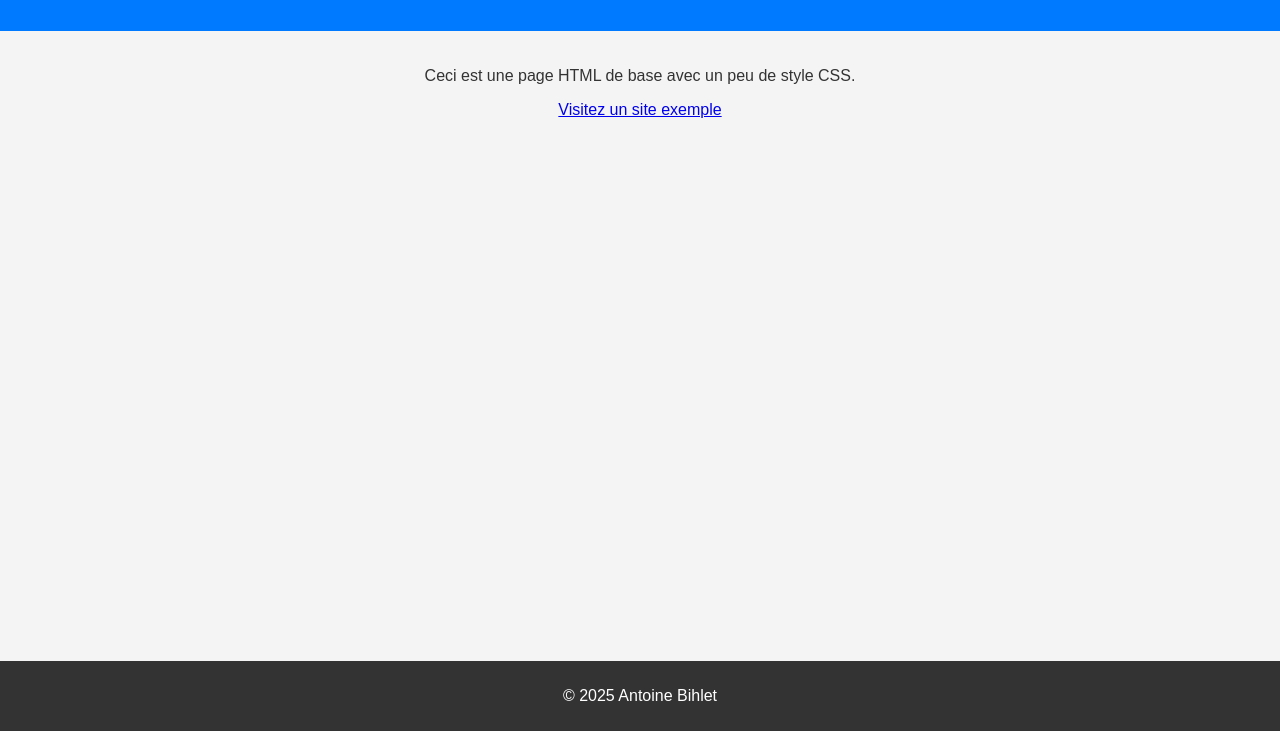
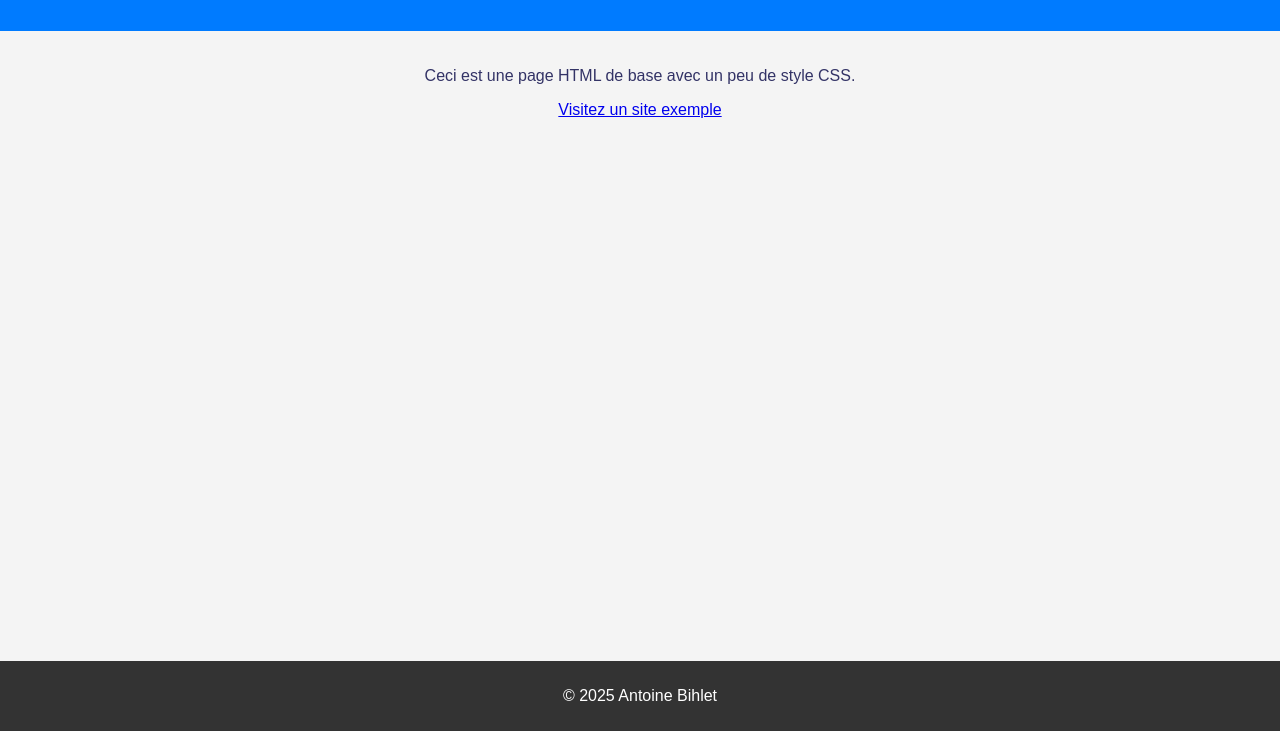
Before and after one commit to antoinebsio/B1-WEB, a website: page public_html/index.html in a window 1280 px wide. Shown: the part 69-800 px from the top of the page. Drawn offline with Linux system fonts and the light colour scheme.

Commit message:
color modifier

```diff
--- a/public_html/index.html
+++ b/public_html/index.html
@@ -14,7 +14,7 @@ Click nbfs://nbhost/SystemFileSystem/Templates/Other/html.html to edit this temp
             margin: 0;
             padding: 0;
             background-color: #f4f4f4;
-            color: #333;
+            color: #336;
         }
         header {
             background: #007BFF;
```
